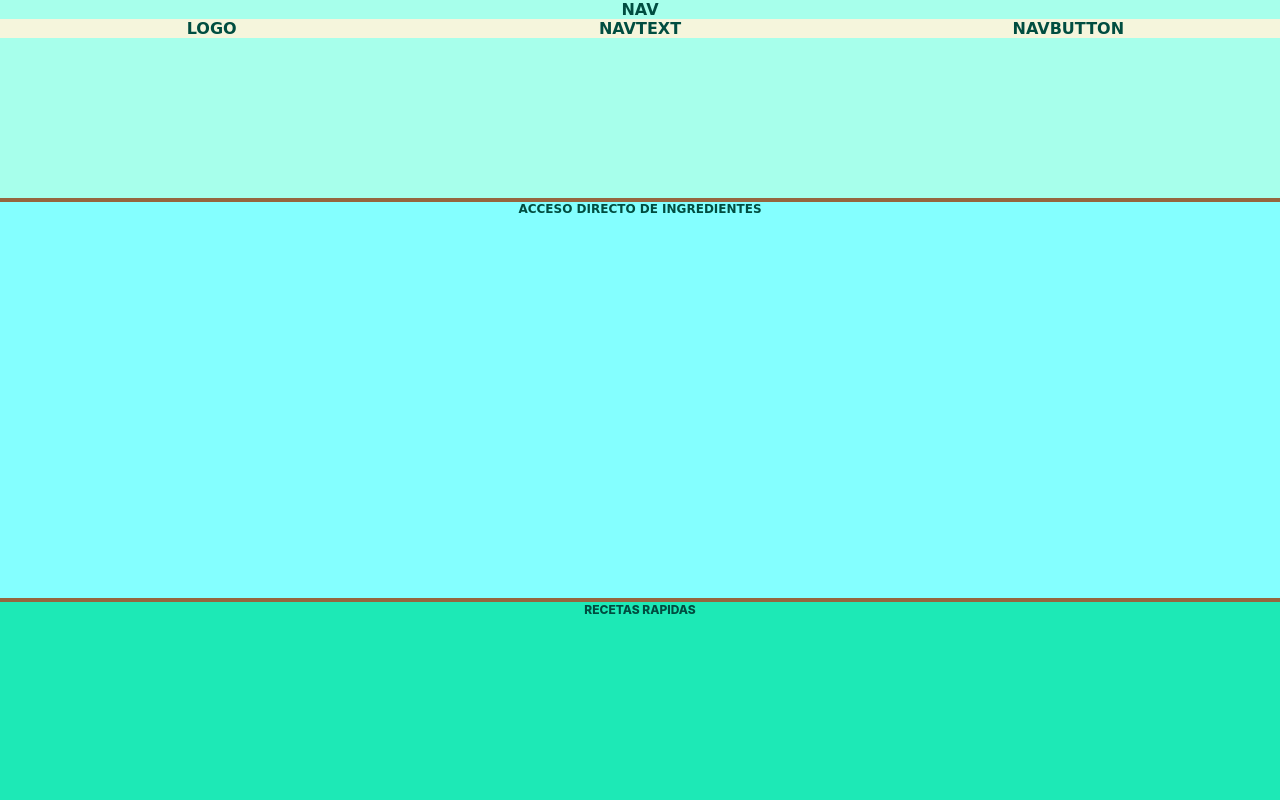
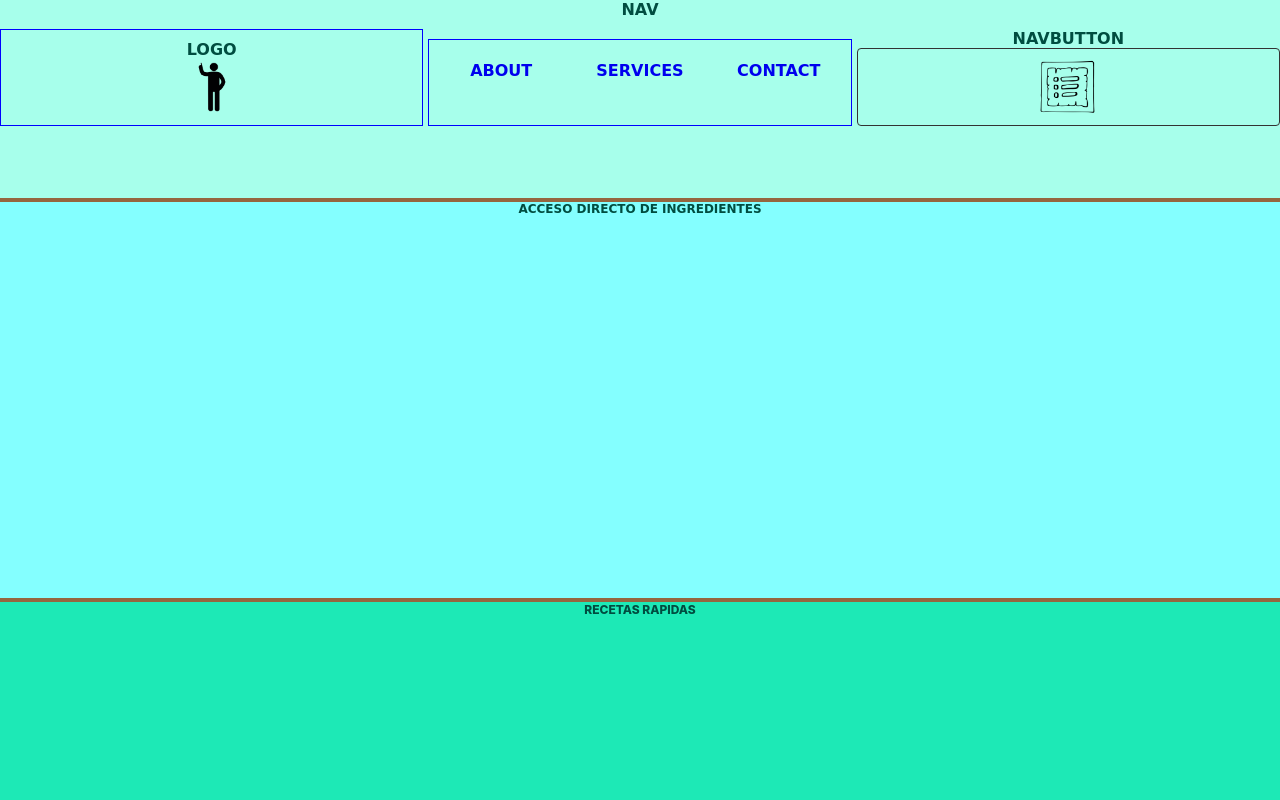
Before and after one commit to Lidwin-Gasca/personal-growth, a plain HTML site: page myOwnProjects/profesional_Cuddleling/index.html in a window 1280 px wide. Drawn offline with Linux system fonts and the light colour scheme.

Commit message:
implented a grid inside of a grid, inside of the main grid.

```diff
--- a/myOwnProjects/profesional_Cuddleling/index.html
+++ b/myOwnProjects/profesional_Cuddleling/index.html
@@ -15,10 +15,25 @@
 
     <div class="container">
         <nav>nav
-            <div id="inner-grid">
-                <div>logo</div>
-                <div>navtext</div>
-                <div>navButton</div>
+            <div class="inner-navGrid">
+                <div class="nav-logo with-image">logo
+                <img src="./images/cuddle guy.png" alt="guy waving" style="width: 100px; height: auto;">
+                </div>
+                <div class="nav-selection inner-nav-option-selection-grid">
+                    <a href="#">About</a>
+                    <a href="#">Services</a>
+                    <a href="#">Contact</a>
+                </div>
+                <div>navButton
+                    <div class="nav-button with-image">
+                        <img src="./images/nav icon.png" alt="nav icon" style="width: 60px; height: auto; margin-right: 0px;">
+                        <div class="dropdown">
+                          <a href="#">About</a>
+                          <a href="#">Services</a>
+                          <a href="#">Contact</a>
+                        </div>
+                    </div>
+                </div>
             </div>
         </nav>
         <main>acceso directo de ingredientes
--- a/myOwnProjects/profesional_Cuddleling/main.css
+++ b/myOwnProjects/profesional_Cuddleling/main.css
@@ -4,6 +4,12 @@
     font-style: italic;
     font-size: small;
 } */
+
+
+/*💢💢💢💢💢💢💢💢💢💢💢💢💢💢💢💢💢💢💢💢💢💢💢💢💢💢💢💢💢💢💢💢💢💢💢💢💢💢💢💢💢💢💢💢💢💢💢💢💢💢💢💢💢💢💢💢💢💢💢💢💢*/
+
+/* main grid css code*/
+
 
 body {
     background-color: rgb(149, 102, 63);
@@ -87,15 +93,80 @@ img {
 /*💢💢💢💢💢💢💢💢💢💢💢💢💢💢💢💢💢💢💢💢💢💢💢💢💢💢💢💢💢💢💢💢💢💢💢💢💢💢💢💢💢💢💢💢💢💢💢💢💢💢💢💢💢💢💢💢💢💢💢💢💢*/
 
 
-#inner-grid {
-    display: grid;
-    grid-template-columns: 1fr 1fr 1fr;
-    grid-template-rows: 1fr;
-    grid-gap: 5px;
-    background-color: beige;
-    }
-#inner-grid:hover{
-    background-color: gray;
+      /* CODE FOR THE NAVEGATOR PART OF THE GRID */
+
+/* Creating the inner grid */
+.inner-navGrid {
+  display: grid;
+  grid-template-columns: repeat(3, 1fr); /* Example column layout for inner grid */
+  grid-template-rows: 1fr; /* Each row in the inner grid takes up equal space */
+  grid-gap: 5px; /* Gap between inner grid items */
+  margin-top: 10px;
+  grid-template-areas:
+    "inner-item nav-selection nav-button"
+}
+
+.nav-logo {
+  border: 1px solid blue;
+  padding: 5px;
+}
+.nav-selection {
+  border: 1px solid blue;
+  padding: 5px;
+}
+
+.with-image {
+  display: flex;
+  flex-direction: column;
+  align-items: center;
+  justify-content: center;
+  border: 1px solid blue;
+  padding: 5px;
+}
+
+.nav-button {
+  display: flex;
+  flex-direction: column;
+  align-items: center;
+  text-decoration: none;
+  color: #333;
+  padding: 8px;
+  border: 1px solid #333;
+  border-radius: 4px;
+  cursor: pointer;
+  position: relative; /* Important for positioning */
+}
+
+.dropdown {
+  display: none;
+  position: absolute;
+  top: 100%; /* Position below the button */
+  right: 0;
+  background-color: #fff;
+  border: 1px solid #ccc;
+  border-top: none;
+  border-radius: 0 0 4px 4px;
+  z-index: 1;
+  width: max-content; /* Adjust to the desired width */
+}
+
+.nav-button:hover .dropdown {
+  display: block;
+}
+
+.inner-nav-option-selection-grid{
+  display: grid;
+  grid-template-columns: repeat(3, 1fr); /* Example column layout for inner grid */
+  grid-template-rows: 1fr; /* Each row in the inner grid takes up equal space */
+  grid-gap: 5px; /* Gap between inner grid items */
+  margin-top: 10px;
+}
+
+@media only screen and (max-width: 550px) {
+  .inner-nav-option-selection-grid {
+    grid-template-columns: 1fr;
+    grid-template-rows: 1fr 1fr 1fr;
+  }
 }
   /*💢💢💢💢💢💢💢💢💢💢💢💢💢💢💢💢💢💢💢💢💢💢💢💢💢💢💢💢💢💢💢💢💢💢💢💢💢💢💢💢💢💢💢💢💢💢💢💢💢💢💢💢💢💢💢💢💢💢💢💢💢*/
 
```
Also changed, not shown: myOwnProjects/profesional_Cuddleling/images/cuddle guy.png (added), myOwnProjects/profesional_Cuddleling/images/nav icon.png (added).
